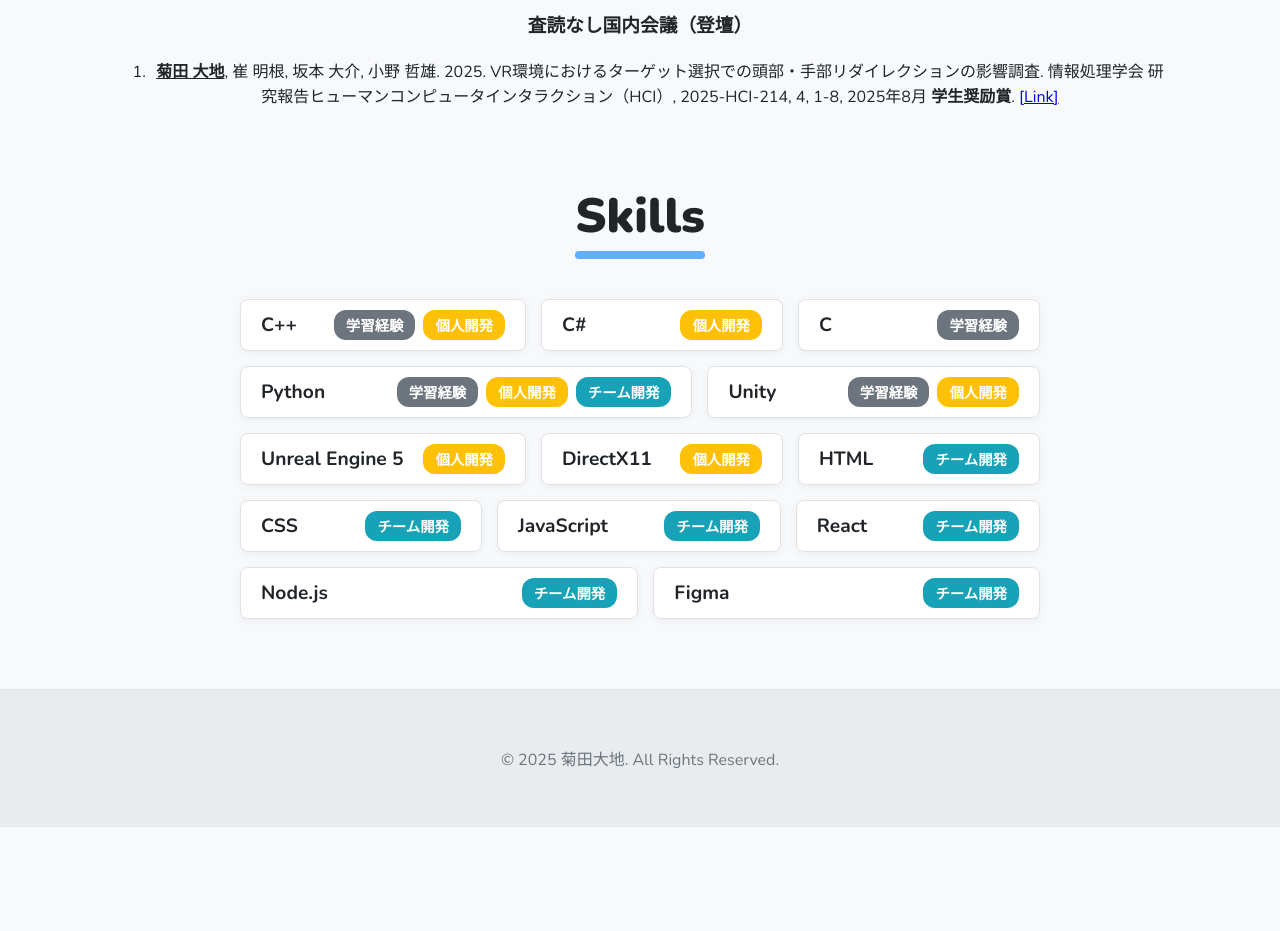
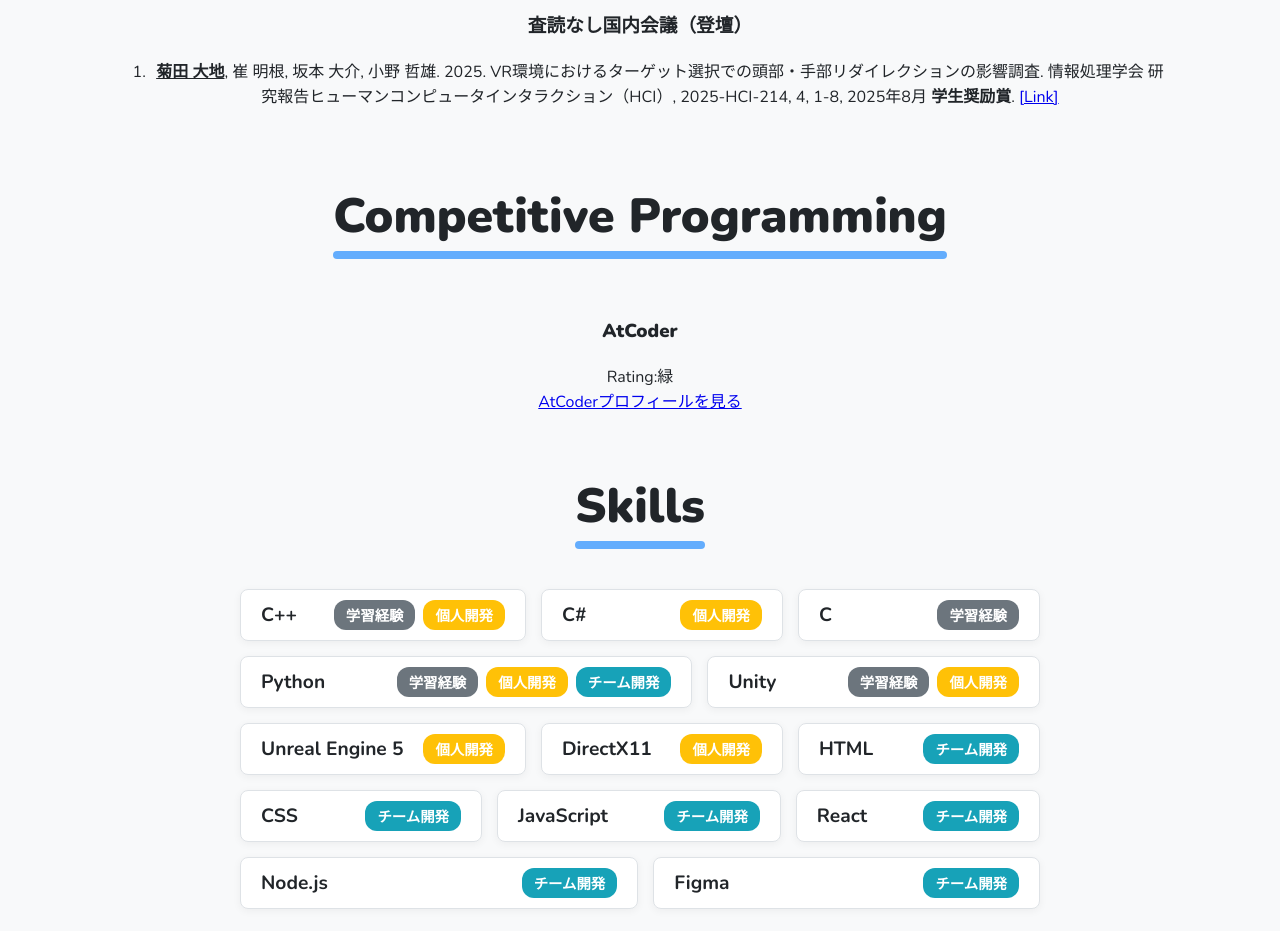
Before and after one commit to matchamatcho/my-portfolio, a React (Create React App) app: page / in a window 1280 px wide. Shown: the part 2220-3151 px from the top of the page. Before the commit the page ends 3047 px from the top, so only its background shows below. Built offline with nearby package versions, Linux system fonts and the light colour scheme.

Commit message:
競プロの部分を追加

```diff
--- a/src/App.js
+++ b/src/App.js
@@ -10,6 +10,7 @@ import Skills from "./components/Skills";
 import Contact from "./components/Contact";
 import Footer from "./components/Footer";
 import ProjectDetail from "./components/ProjectDetail";
+import CompetitiveProgramming from "./components/CompetitiveProgramming";
 
 function App() {
   return (
@@ -26,6 +27,7 @@ function App() {
                   <About />
                   <Projects />
                   <Publications />
+                  <CompetitiveProgramming />
                   <Skills />
                   {/* <Contact /> */}
                 </>
--- /dev/null
+++ b/src/components/CompetitiveProgramming.js
@@ -0,0 +1,31 @@
+import React from "react";
+
+const CompetitiveProgramming = () => {
+  return (
+    <section className="px-4 py-6 bg-white">
+      <h2 className="text-3xl font-bold mb-8">Competitive Programming</h2>
+
+      <div className="space-y-6">
+        <div className="bg-gray-50 p-6 rounded-lg border border-gray-200">
+          <h3 className="text-2xl font-semibold mb-4">AtCoder</h3>
+          <div className="flex items-center gap-4 mb-4">
+            <span className="text-lg font-bold">Rating:</span>
+            <span className="inline-block px-4 py-2 bg-green-500 text-white font-bold rounded">
+              緑
+            </span>
+          </div>
+          <a
+            href="https://atcoder.jp/users/matchamatcho"
+            className="inline-block bg-blue-600 text-white px-6 py-3 rounded-lg font-semibold hover:bg-blue-700 transition-colors"
+            target="_blank"
+            rel="noopener noreferrer"
+          >
+            AtCoderプロフィールを見る
+          </a>
+        </div>
+      </div>
+    </section>
+  );
+};
+
+export default CompetitiveProgramming;
```
